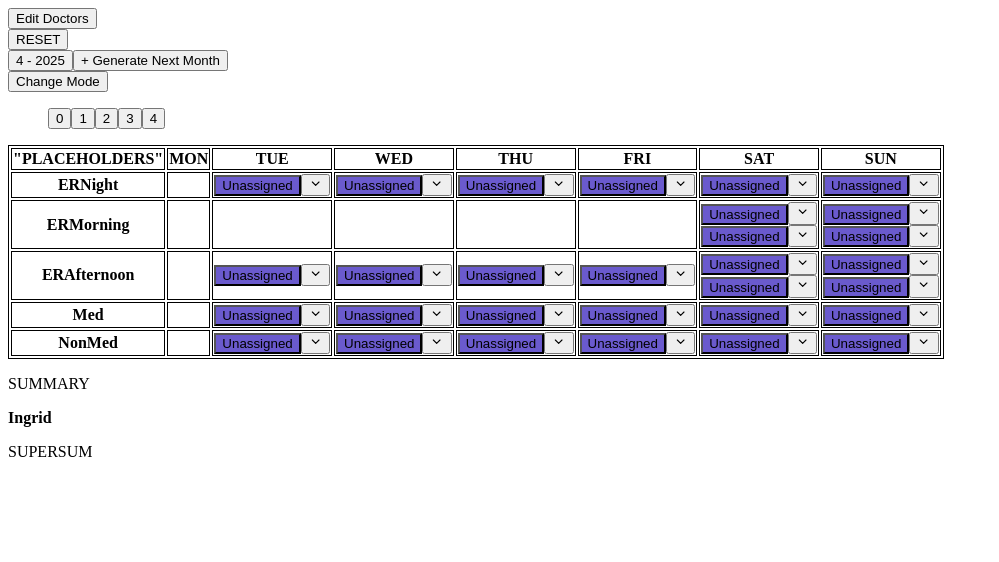
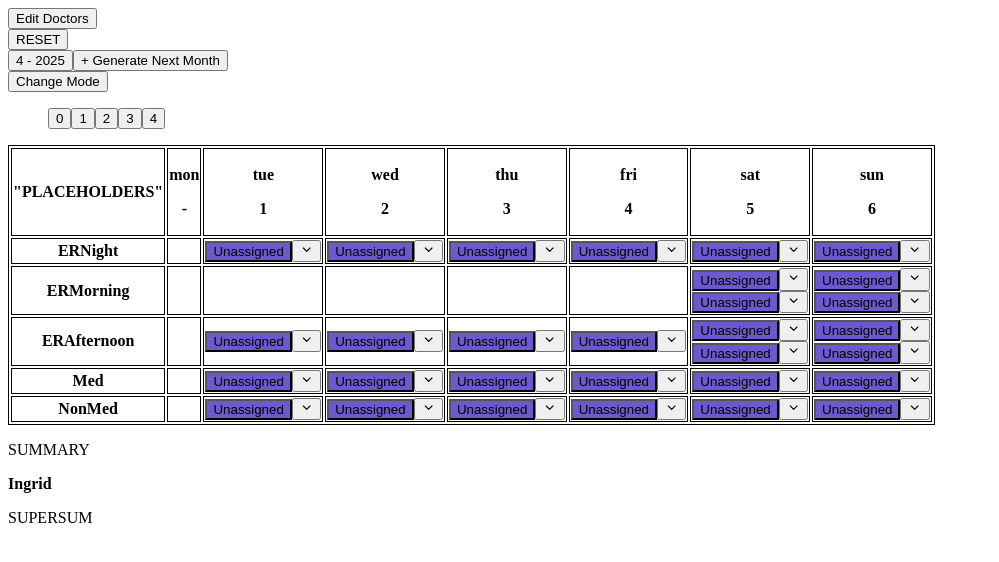
Before and after one commit to Subhavich/doc-sche, a React (Vite) app: page / in a window 1280 px wide. Both pictures are taken after typing "Sample" into the empty fields and a click on the button "Generate Schedule and View Table". Shown: the top 562 px of the page, without its empty margins (0-999 px from the left). Built offline with nearby package versions, Linux system fonts and the light colour scheme.

Commit message:
add date disp

```diff
--- a/src/TableComponents.jsx
+++ b/src/TableComponents.jsx
@@ -218,13 +218,19 @@ const DoctorList = ({
   );
 };
 
-export const THead = () => {
+export const THead = ({ currentWeek }) => {
   return (
     <thead>
       <tr>
         <th>"PLACEHOLDERS"</th>
-        {DAYS.map((day, ind) => (
+        {/* {DAYS.map((day, ind) => (
           <th key={ind}>{day.toUpperCase()}</th>
+        ))} */}
+        {currentWeek.map((day, ind) => (
+          <th key={ind}>
+            <p>{DAYS[ind]}</p>
+            <p>{day.date ? day.date : "-"}</p>
+          </th>
         ))}
       </tr>
     </thead>
--- a/src/TablePage.jsx
+++ b/src/TablePage.jsx
@@ -131,6 +131,7 @@ const Table = ({
     } else {
       setCurrentWeek([]); // Default to an empty array if no weeks
     }
+    console.log(currentWeek);
   }, [slots, page]);
 
   return (
@@ -145,7 +146,7 @@ const Table = ({
           <Pagination pages={deriveWeeks(slots).length} setPage={setPage} />
 
           <table>
-            <THead />
+            <THead currentWeek={currentWeek} />
             <TBody
               slots={slots}
               doctors={doctors}
@@ -163,7 +164,8 @@ const Table = ({
         <div>
           {deriveWeeks(slots).map((week, ind) => (
             <table>
-              <THead />
+              <THead currentWeek={deriveWeeks(slots)[ind]} />
+
               <TBody
                 slots={slots}
                 doctors={doctors}
```
